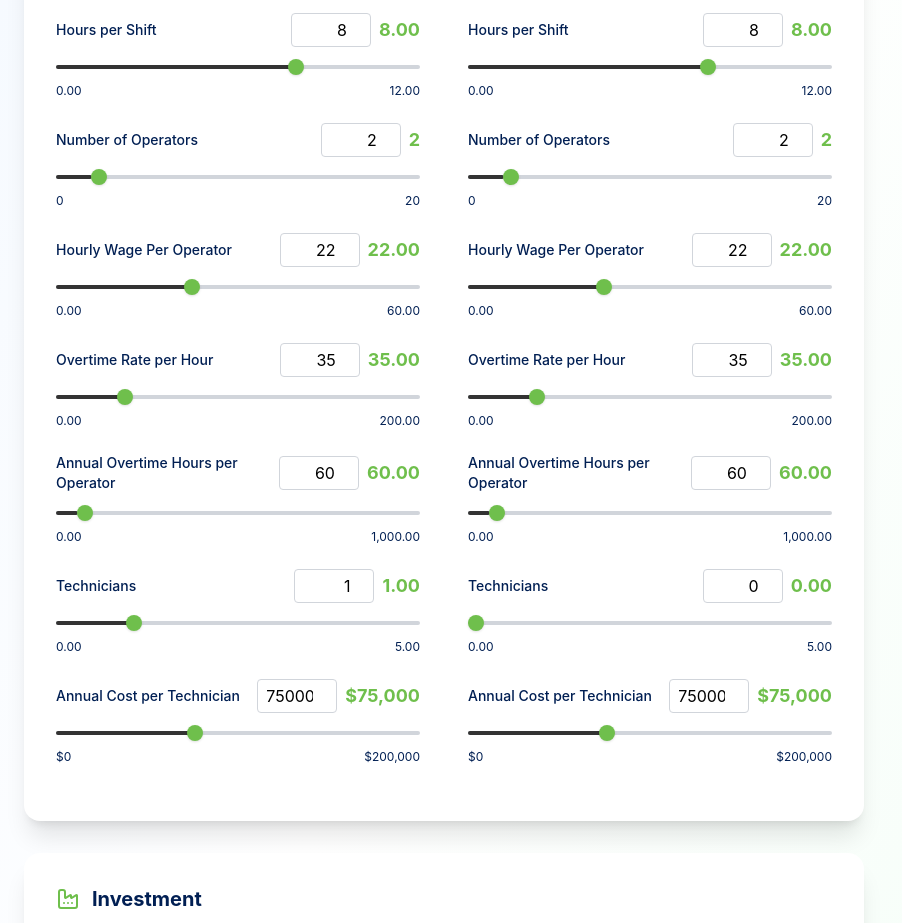
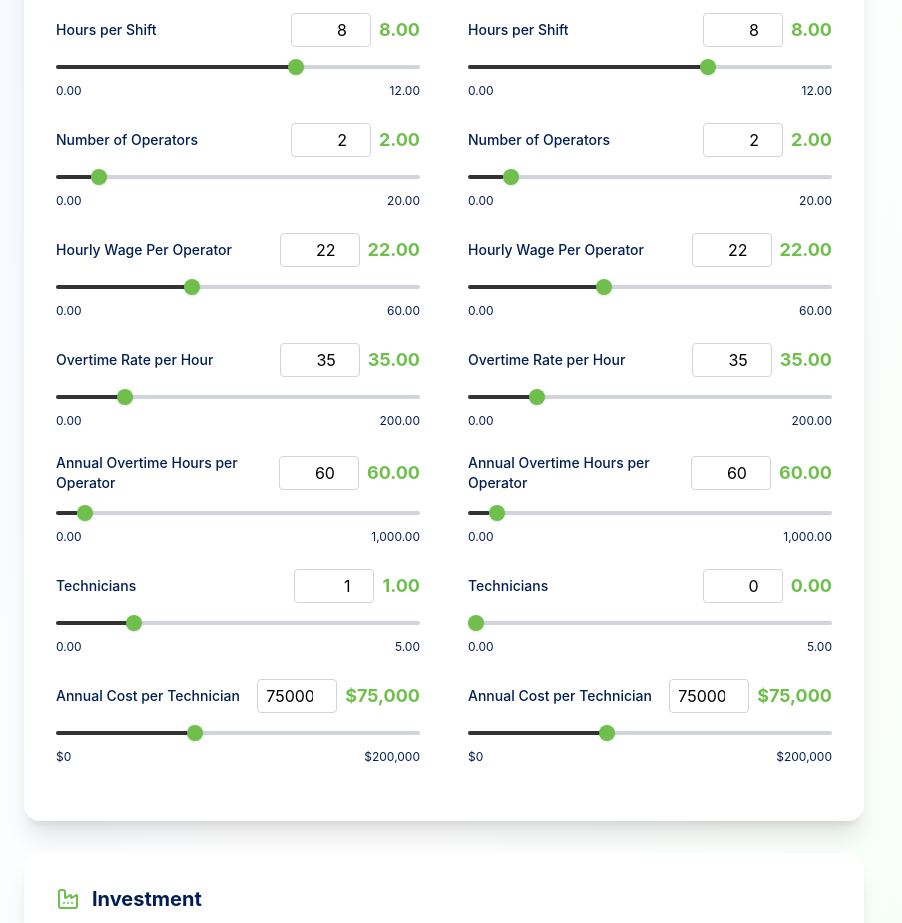
Before and after one commit to gohar2/roi-calculator-version-2, a React (Create React App) app: page / in a window 1280 px wide. Shown: the part 1280-2203 px from the top of the page, without its empty margins (0-902 px from the left). Built offline with nearby package versions, Linux system fonts and the light colour scheme.

Commit message:
Added Decimal points to Operators

```diff
--- a/src/Components/calculator.jsx
+++ b/src/Components/calculator.jsx
@@ -833,6 +833,8 @@ const ROICalculator = ({
                     }
                     min={0}
                     max={20}
+                    step={0.01}
+                    decimals={2}
                   />
                   <SliderInput
                     label="Hourly Wage Per Operator"
@@ -935,6 +937,8 @@ const ROICalculator = ({
                     }
                     min={0}
                     max={20}
+                    step={0.01}
+                    decimals={2}
                   />
                   <SliderInput
                     label="Hourly Wage Per Operator"
```
